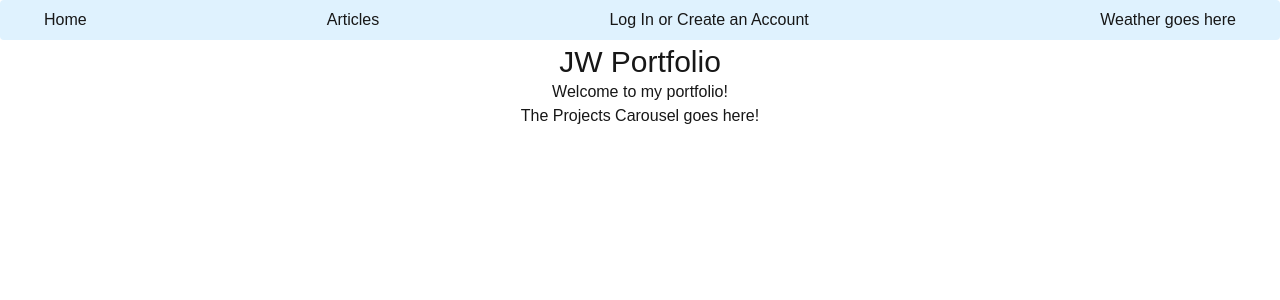
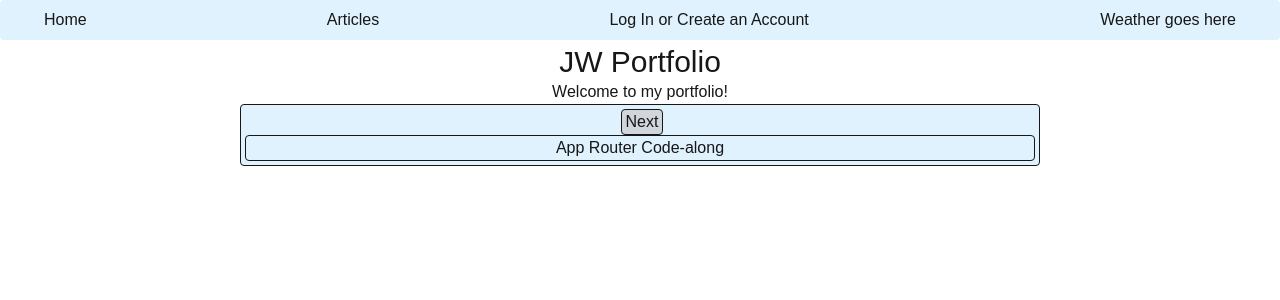
Before and after one commit to RMFREDM/jw-portfolio, a Next.js app: page / in a window 1280 px wide. Shown: the top 300 px of the page. Built offline with nearby package versions, Linux system fonts and the light colour scheme; no server answers.

Commit message:
Begin creating project carousel
There is now a section for the project carousel, a type for projects, the beginning of a nav for the carousel, and the beginning of a project display compoonent.

```diff
--- /dev/null
+++ b/app/ui/portfolio/ProjectDisplay.tsx
@@ -0,0 +1,19 @@
+import { Project } from "@/app/lib/definitions";
+import Link from "next/link";
+import Image from "next/image";
+
+export default function ProjectDisplay(props: { project: Project }) {
+	return (
+		<Link href={props.project.url} className="w-fit hover:cursor-pointer">
+			<div className="border rounded">
+				{props.project.image && (
+					<Image
+						src={props.project.image}
+						alt={`Image of the project: ${props.project.title}`}
+					/>
+				)}
+				<p>{props.project.title}</p>
+			</div>
+		</Link>
+	);
+}
--- a/app/ui/portfolio/ProjectsCarousel.tsx
+++ b/app/ui/portfolio/ProjectsCarousel.tsx
@@ -1,3 +1,32 @@
+import { Project } from "@/app/lib/definitions";
+import ProjectDisplay from "./ProjectDisplay";
+
 export default function ProjectsCarousel() {
-	return <p>The Projects Carousel goes here!</p>;
+	// define a list to hold the projects
+	const projectsList: [Project] = [
+		{
+			title: "App Router Code-along",
+			image: "",
+			url: "https://tesd-1000-app-router-code-along.vercel.app/",
+		},
+	];
+
+	return (
+		<div
+			id="project-carousel"
+			className="border rounded bg-sky-100 p-1 md:w-200"
+		>
+			<nav>
+				<button className="border rounded bg-gray-300 hover:bg-gray-400 active:bg-gray-500 hover:cursor-pointer h-fit px-1 ml-1">
+					Next
+				</button>
+			</nav>
+
+			{projectsList.map((project) => (
+				<div key={project.title}>
+					<ProjectDisplay project={project} />
+				</div>
+			))}
+		</div>
+	);
 }
```
Also changed, not shown: app/lib/definitions.ts (+7 -0 lines).
